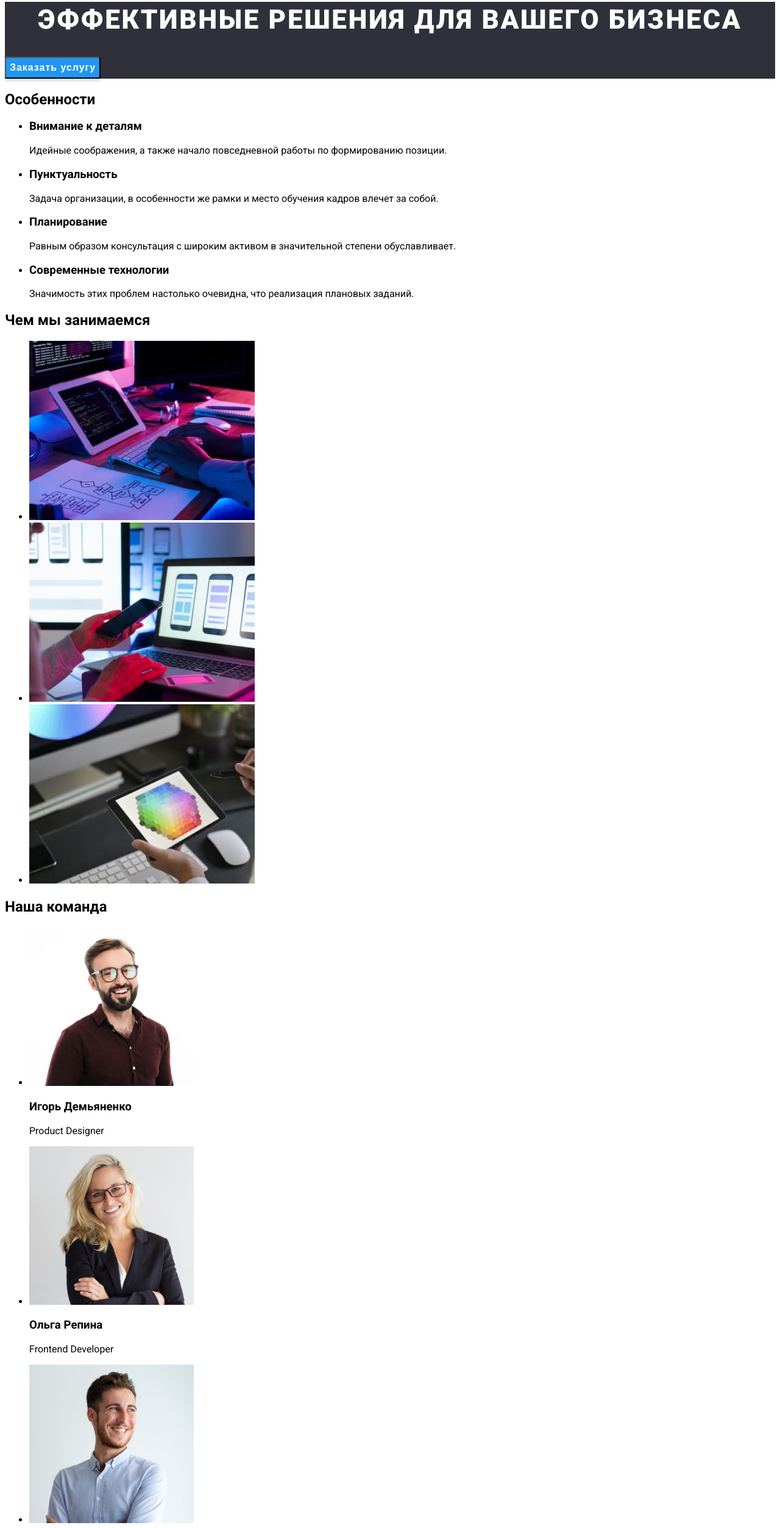
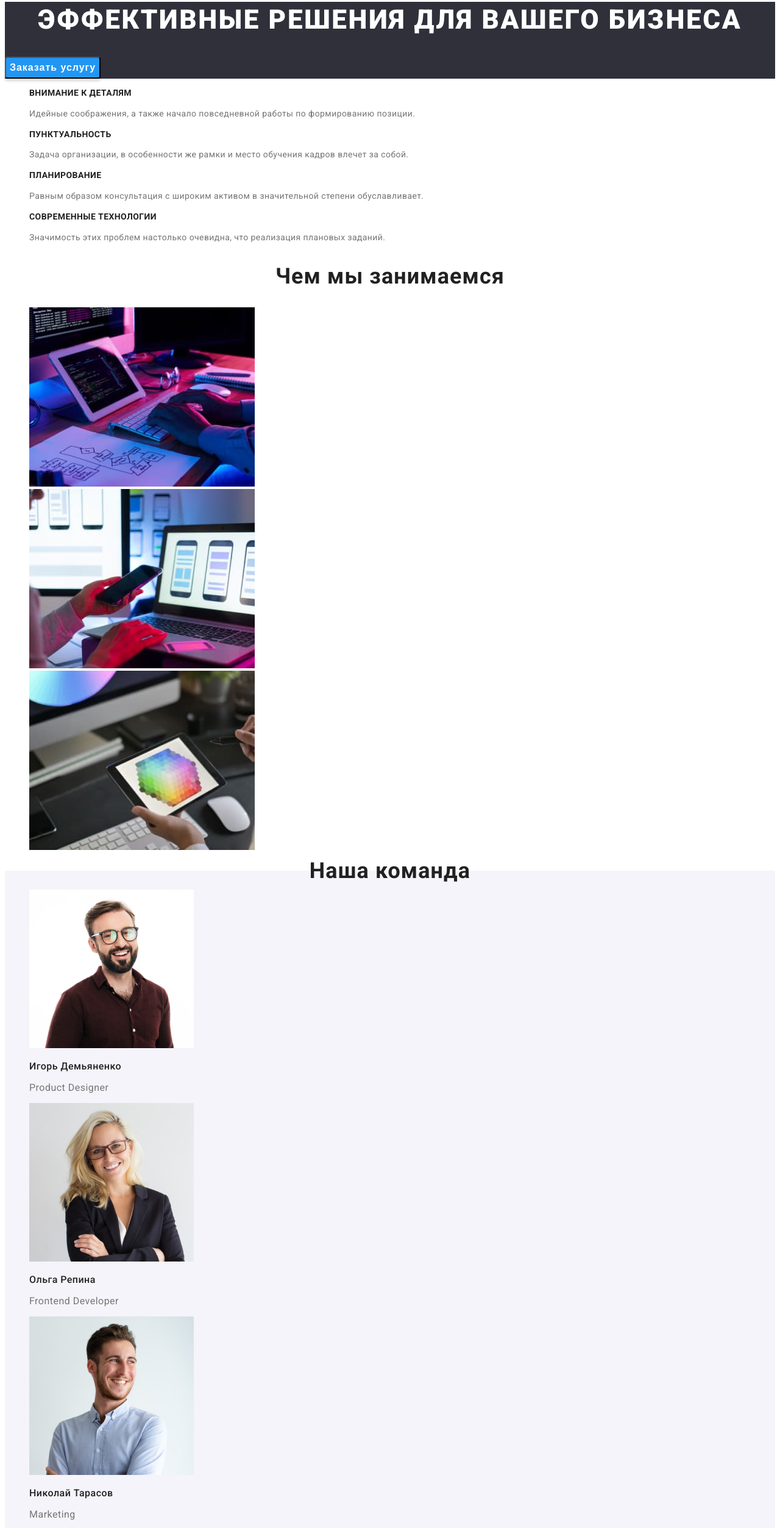
Before and after one commit to andriydzyunyak/goit-markup-hw-02, a plain HTML site: page index.html in a window 1280 px wide. Shown: the part 192-2698 px from the top of the page at 61% size. Drawn offline with Linux system fonts and the light colour scheme.

Commit message:
Applying all styles for index.html

```diff
--- a/css/style.css
+++ b/css/style.css
@@ -22,12 +22,15 @@ body {
   color: var(--hover-color);
 }
 
-/* -------------HEADER-------------- */
-.header {
-  background-color: #ffffff;
+.btn:hover,
+.btn:focus {
+  color: var(--secondary-text-color);
+  background-color: var(--hover-color);
 }
 
-.home-link {
+/* -------------HEADER-------------- */
+
+.header-home-link {
   font-family: 'Raleway', sans-serif;
   font-weight: 700;
   font-size: 26px;
@@ -55,6 +58,11 @@ body {
   line-height: 1.14;
   letter-spacing: 0.02em;
   color: var(--main-text-color);
+}
+
+.contact-link:hover,
+.contact-link:focus {
+  color: var(--hover-color);
 }
 
 /* ---------HERO---------- */
@@ -86,3 +94,98 @@ body {
   box-shadow: 0px 4px 4px rgba(0, 0, 0, 0.15);
   border-radius: 4px;
 }
+
+/* ---------FEAUTERS----------- */
+
+.feauters-title {
+  display: none;
+}
+
+.feauters-item-title {
+  font-weight: 700;
+  font-size: 14px;
+  line-height: 1.14;
+  letter-spacing: 0.03em;
+  text-transform: uppercase;
+  color: var(--third-title-color);
+}
+
+.feauters-item-text {
+  font-size: 14px;
+  line-height: 1.71;
+  letter-spacing: 0.03em;
+  color: var(--main-text-color);
+}
+
+/* ----------KINDS OF WORK---------- */
+
+.kinds-work-title {
+  font-weight: 700;
+  font-size: 36px;
+  line-height: 1.17;
+  text-align: center;
+  letter-spacing: 0.03em;
+  color: var(--secondary-title-color);
+}
+
+/* ----------OUR TEAM---------- */
+
+.our-team {
+  background-color: #f5f4fa;
+}
+
+.our-team-title {
+  font-weight: 700;
+  font-size: 36px;
+  line-height: 1.17px;
+  text-align: center;
+  letter-spacing: 0.03em;
+  color: var(--secondary-title-color);
+}
+
+.our-team-item-title {
+  font-weight: 500;
+  font-size: 16px;
+  line-height: 1.19;
+  letter-spacing: 0.03em;
+  color: var(--third-title-color);
+}
+
+.our-team-text {
+  font-size: 16px;
+  line-height: 1.19;
+  letter-spacing: 0.03em;
+  color: var(--main-text-color);
+}
+
+/* --------FOOTER-------- */
+
+.footer {
+  background-color: #2f303a;
+}
+
+.footer-home-link {
+  font-family: 'Raleway', sans-serif;
+  font-weight: 700;
+  font-size: 26px;
+  line-height: 1.19;
+  letter-spacing: 0.03em;
+  color: #ffffff;
+}
+
+.footer-contacts-address {
+  font-style: normal;
+  font-size: 14px;
+  line-height: 1.71;
+  letter-spacing: 0.03em;
+  color: #ffffff;
+  text-decoration: none;
+}
+
+.footer-contacts-link {
+  font-style: normal;
+  font-size: 14px;
+  line-height: 1.71;
+  letter-spacing: 0.03em;
+  color: rgba(255, 255, 255, 0.6);
+}
--- a/index.html
+++ b/index.html
@@ -13,15 +13,17 @@
 
     <!--Шапка страницы-->
     <header class="header">
+
             <!--Навигация сайта-->
             <nav class="header-navigation">
-                <a class="home-link link" href="" lang="en" target=""><span class="web">Web</span>Studio</a>
+                <a class="header-home-link link" href="" lang="en" target=""><span class="web">Web</span>Studio</a>
                 <ul class="header-list list">
                     <li><a class="header-item-link link" href="./" target="">Студия</a></li>
                     <li><a class="header-item-link link" href="./portfolio.html" target="_blank">Портфолио</a></li>
                     <li><a class="header-item-link link" href="" target="">Контакты</a></li>
                 </ul>
             </nav>
+
             <!--Контакты-->
             <ul class="contact-list list">
                 <li><a class="contact-link link" lang="en" href="mailto:info@devstudio.com">info@devstudio.com</a></li>
@@ -31,6 +33,7 @@
 
     <!--Основная информация на сайте-->
     <main>
+
         <!--Герой страницы-->
         <div class="hero">
             <h1 class="hero-title">Эффективные решения для вашего бизнеса</h1>
@@ -38,43 +41,43 @@
         </div>
 
         <!--Особенности студии-->
-        <section>
-            <h2>Особенности</h2>
-            <ul>
-                <li>
-                    <h3>Внимание к деталям</h3>
-                    <p>Идейные соображения, а также начало повседневной работы по формированию позиции.</p>
+        <section class="feauters">
+            <h2 class="feauters-title">Особенности</h2>
+            <ul class="feauters-list list">
+                <li class="feauters-item">
+                    <h3 class="feauters-item-title">Внимание к деталям</h3>
+                    <p class="feauters-item-text">Идейные соображения, а также начало повседневной работы по формированию позиции.</p>
                 </li>
-                <li>
-                    <h3>Пунктуальность</h3>
-                    <p>Задача организации, в особенности же рамки и место обучения кадров влечет за собой.</p>
+                <li class="feauters-item">
+                    <h3 class="feauters-item-title">Пунктуальность</h3>
+                    <p class="feauters-item-text">Задача организации, в особенности же рамки и место обучения кадров влечет за собой.</p>
                 </li>
-                <li>
-                    <h3>Планирование</h3>
-                    <p>Равным образом консультация с широким активом в значительной степени обуславливает.</p>
+                <li class="feauters-item">
+                    <h3 class="feauters-item-title">Планирование</h3>
+                    <p class="feauters-item-text">Равным образом консультация с широким активом в значительной степени обуславливает.</p>
                 </li>
-                <li>
-                    <h3>Современные технологии</h3>
-                    <p>Значимость этих проблем настолько очевидна, что реализация плановых заданий.</p>
+                <li class="feauters-item">
+                    <h3 class="feauters-item-title">Современные технологии</h3>
+                    <p class="feauters-item-text">Значимость этих проблем настолько очевидна, что реализация плановых заданий.</p>
                 </li>
             </ul>
         </section>
 
         <!--Фотоописание наших обязанностей-->
-        <section>
-            <h2>Чем мы занимаемся</h2>
-            <ul>
-                <li>
+        <section class="kinds-work">
+            <h2 class="kinds-work-title">Чем мы занимаемся</h2>
+            <ul class="kinds-work-list list">
+                <li class="kinds-work-item">
                     <img src="./images/box1.jpg"
                     alt="Печатает код"
                     width="370"/>
                 </li>
-                <li>
+                <li class="kinds-work-item">
                     <img src="./images/box2.jpg"
                     alt="Держит телефон"
                     width="370"/>
                 </li>
-                <li>
+                <li class="kinds-work-item">
                     <img src="./images/box3.jpg"
                     alt="Держит планшет"
                     width="370"/>
@@ -83,54 +86,54 @@
         </section>
 
         <!--Наша команда-->
-        <section>
-            <h2>Наша команда</h2>
-            <ul>
-                <li>
+        <section class="our-team">
+            <h2 class="our-team-title">Наша команда</h2>
+            <ul class="our-team-list list">
+                <li class="our-team-item">
                     <img src="./images/photoigor.jpg"
                     alt="Игорь Демяненко"
                     width="270"/>
-                    <h3>Игорь Демьяненко</h3>
-                    <p lang="en">Product Designer</p>
+                    <h3 class="our-team-item-title">Игорь Демьяненко</h3>
+                    <p class="our-team-text" lang="en">Product Designer</p>
                 </li>
-                <li>
+                <li class="our-team-item">
                     <img src="./images/photoolha.jpg"
                     alt="Ольга Репина"
                     width="270"/>
-                    <h3>Ольга Репина</h3>
-                    <p lang="en">Frontend Developer</p>
+                    <h3 class="our-team-item-title">Ольга Репина</h3>
+                    <p class="our-team-text" lang="en">Frontend Developer</p>
                 </li>
-                <li>
+                <li class="our-team-item">
                     <img src="./images/photomykola.jpg"
                     alt="Николай Тарасов"
                     width="270"/>
-                    <h3>Николай Тарасов</h3>
-                    <p lang="en">Marketing</p>
+                    <h3 class="our-team-item-title">Николай Тарасов</h3>
+                    <p class="our-team-text" lang="en">Marketing</p>
                 </li>
-                <li>
+                <li class="our-team-item">
                     <img src="./images/photomiha.jpg"
                     alt="Михаил Ермаков"
                     width="270"/>
-                    <h3>Михаил Ермаков</h3>
-                    <p lang="en">UI Designer</p>
+                    <h3 class="our-team-item-title">Михаил Ермаков</h3>
+                    <p class="our-team-text" lang="en">UI Designer</p>
                 </li>
             </ul>
         </section>
     </main>
 
     <!--Подвал страницы-->
-    <footer class="">
+    <footer class="footer">
 
         <!--Контакты-->
-        <a class="" href="" lang="en" target=""><span class="web">Web</span>Studio</a>
-        <address class="">
+        <a class="footer-home-link link" href="" lang="en" target=""><span class="web">Web</span>Studio</a>
+        <address class="footer-contacts-address">
             г. Киев, пр-т Леси Украинки, 26
         </address>
         <address>
-            <a class="" lang="en" href="mailto:info@devstudio.com">info@devstudio.com</a>
+            <a class="footer-contacts-link link" lang="en" href="mailto:info@devstudio.com">info@devstudio.com</a>
         </address>
         <address>
-            <a class="" href="tel:+380961111111">+38 096 111 11 11</a>
+            <a class="footer-contacts-link link" href="tel:+380961111111">+38 096 111 11 11</a>
         </address>
     </footer>
 </body>
```
